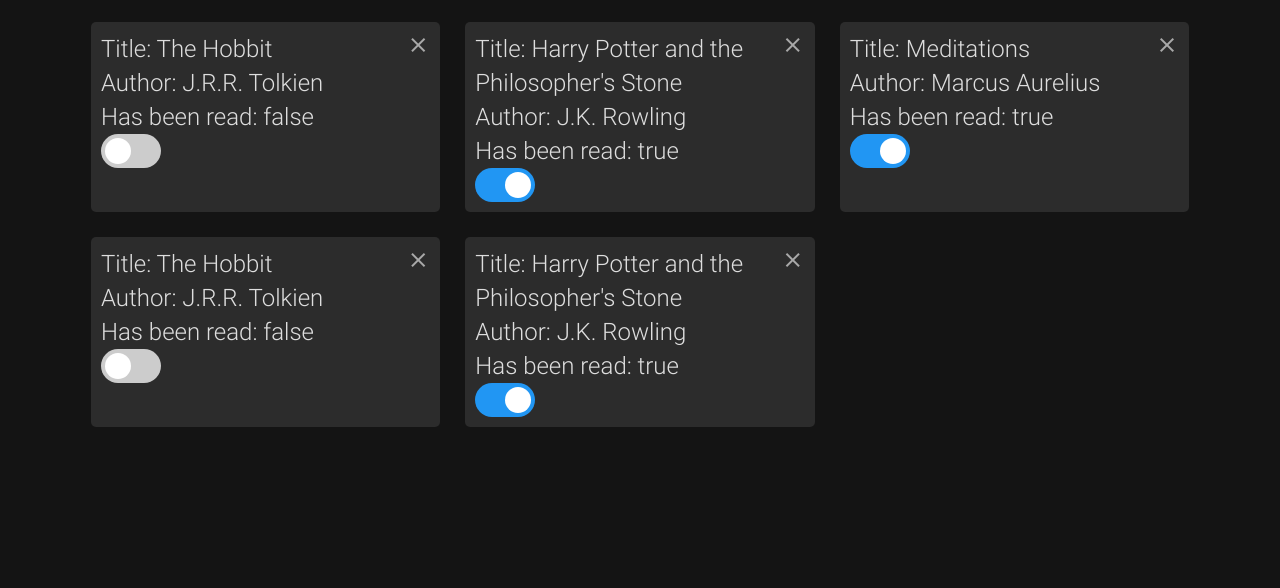
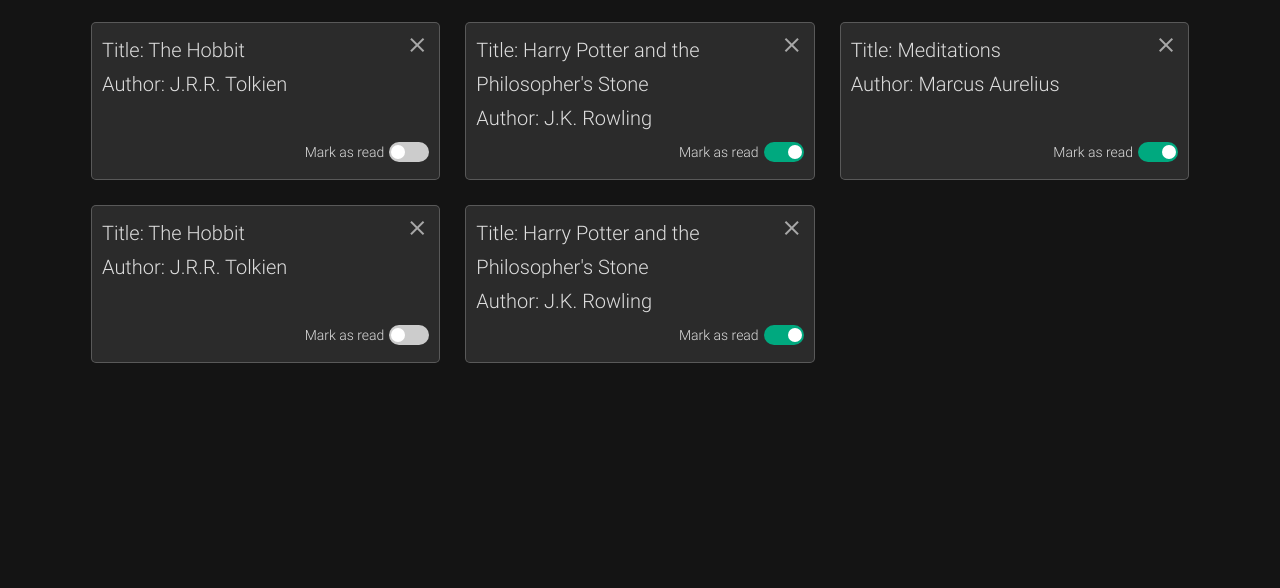
Before and after one commit to sevleo/TOP-Library, a plain HTML site: page index.html in a window 1280 px wide. Shown: the part 212-800 px from the top of the page. Drawn offline with nearby package versions, Linux system fonts and the light colour scheme.

Commit message:
Style switchers

```diff
--- a/js.js
+++ b/js.js
@@ -38,13 +38,17 @@ function loadBooks() {
             bookItemAuthor.textContent = `Author: ${book.author}`;
             bookItem.append(bookItemAuthor);
 
-            const bookItemHasRead = document.createElement("p");
-            bookItemHasRead.textContent = `Has been read: ${book.has_read}`;
-            bookItem.append(bookItemHasRead);
+            // const bookItemHasRead = document.createElement("p");
+            // bookItemHasRead.textContent = `Has been read: ${book.has_read}`;
+            // bookItem.append(bookItemHasRead);
 
             const bookItemReadToggleLabel = document.createElement("label");
             bookItemReadToggleLabel.classList.add('switch');
             bookItem.append(bookItemReadToggleLabel);
+
+            const bookItemReadToggleText = document.createElement("p");
+            bookItemReadToggleText.textContent = "Mark as read"
+            bookItemReadToggleLabel.append(bookItemReadToggleText);
 
             const bookItemReadToggleInput = document.createElement("input");
             bookItemReadToggleInput.setAttribute('type', 'checkbox');
--- a/styles.css
+++ b/styles.css
@@ -52,7 +52,6 @@
     --color-1: #442700;
     --color-2: #B5811E;
     --color-3: #E5E5AE;
-    /* --color-4: #F5DEB3; */
 }
 
 * {
@@ -63,7 +62,7 @@
 
 html {
     font-family: 'Roboto-Light', sans-serif, serif;
-    font-size: 24px;
+    font-size: 20px;
     line-height: 34px;
 }
 
@@ -73,7 +72,6 @@ body {
     flex-direction: column;
     justify-content: center;
     align-items: center;
-    /* background-image: linear-gradient(to right bottom, #442700, #583608, #6d460d, #825712, #986817, #a57925, #b28a34, #bf9b42, #c7ae5c, #d0c177, #dad392, #e5e5ae); */
     background-color: #141414;
 }
 
@@ -101,7 +99,8 @@ body {
     display: flex;
     align-items: center;
     background-color: rgba(255, 255, 255, 0.1);
-    box-shadow: 0px 1px 4px 0px rgba(255, 255, 255, 0.1);
+    color: #00A97F;
+    border-bottom: #cccccc48 0.5px solid;
 }
 
 .container > .main {
@@ -135,10 +134,15 @@ body {
     height: max(250px, fit-content);
     background-color: rgba(255, 255, 255, 0.1);
     color: rgb(222, 222, 222);
-    /* box-shadow:  0px 0px 5px 0px rgba(0, 0, 0, 0.5),
-    0px 0px 100px 0px rgba(0, 0, 0, 0.5); */
-    /* box-shadow: 0px 0px 1px 0px rgba(255, 255, 255, 0.5); */
     position: relative;
+    display: flex;
+    flex-direction: column;
+    /* box-shadow: 2px 2px 2px 0px #68686845; */
+    border: #cccccc48 0.5px solid;
+}
+
+.book:not(.add) > :nth-child(1) {
+    padding-right: 30px;
 }
 
 .book-remove-icon {
@@ -160,7 +164,6 @@ body {
 }
 
 .book.add {
-    /* background-color: rgba(255, 255, 255, 0.081); */
     font-family: 'Roboto-Thin';
     color: rgb(222, 222, 222);
     font-size: 50px;
@@ -169,7 +172,6 @@ body {
     justify-content: center;
     cursor: pointer;
     height: max(250px, fit-content);
-    /* min-height: 100px; */
     padding: 20px;
     border-radius: 5px;
 }
@@ -179,13 +181,14 @@ body {
 
 }
 
-.book.add:hover > .add-book > .dialog {
-    /* transform: rotate(45deg) scale(1.3); */
-    transition: all 1s ease-in-out;
+label.switch {
+    align-self: flex-end;
+    align-items: center;
 }
 
-.book.add > .add-book > .dialog {
-    transition: all 0.1s ease-in-out;
+label.switch > p {
+    font-size: 14px;
+    margin-right: 5px;
 }
 
 
@@ -193,9 +196,9 @@ body {
 
 .switch {
   position: relative;
-  display: inline-block;
-  width: 60px;
-  height: 34px;
+  display: flex;
+  width: fit-content;
+  margin-top: auto;
 }
 
 .switch input {
@@ -205,46 +208,44 @@ body {
 }
 
 .slider {
-  position: absolute;
+  display: block;
   cursor: pointer;
-  top: 0;
-  left: 0;
-  right: 0;
-  bottom: 0;
   background-color: #ccc;
   -webkit-transition: .4s;
   transition: .4s;
+  width: 40px;
+  height: 20px;
 }
 
 .slider:before {
   position: absolute;
   content: "";
-  height: 26px;
-  width: 26px;
-  left: 4px;
-  bottom: 4px;
+  height: 14px;
+  width: 14px;
+  right: 24px;
+  bottom: 10px;
   background-color: white;
   -webkit-transition: .4s;
   transition: .4s;
 }
 
 input:checked + .slider {
-  background-color: #2196F3;
+  background-color: #00A97F;
 }
 
 input:focus + .slider {
-  box-shadow: 0 0 1px #2196F3;
+  box-shadow: 0 0 1px #000000;
 }
 
 input:checked + .slider:before {
-  -webkit-transform: translateX(26px);
-  -ms-transform: translateX(26px);
-  transform: translateX(26px);
+  -webkit-transform: translateX(22px);
+  -ms-transform: translateX(22px);
+  transform: translateX(22px);
 }
 
 /* Rounded sliders */
 .slider.round {
-  border-radius: 34px;
+  border-radius: 20px;
 }
 
 .slider.round:before {
```
